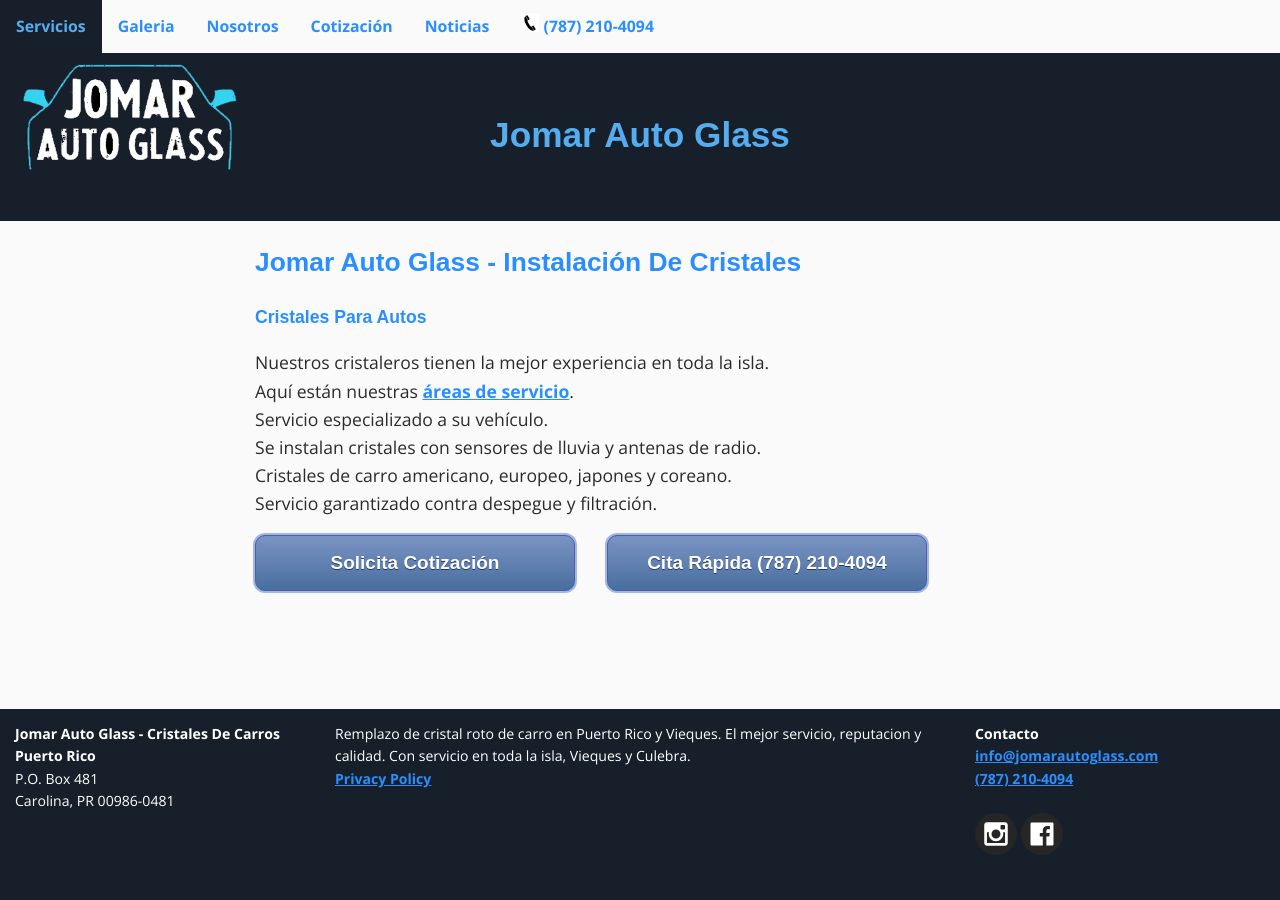
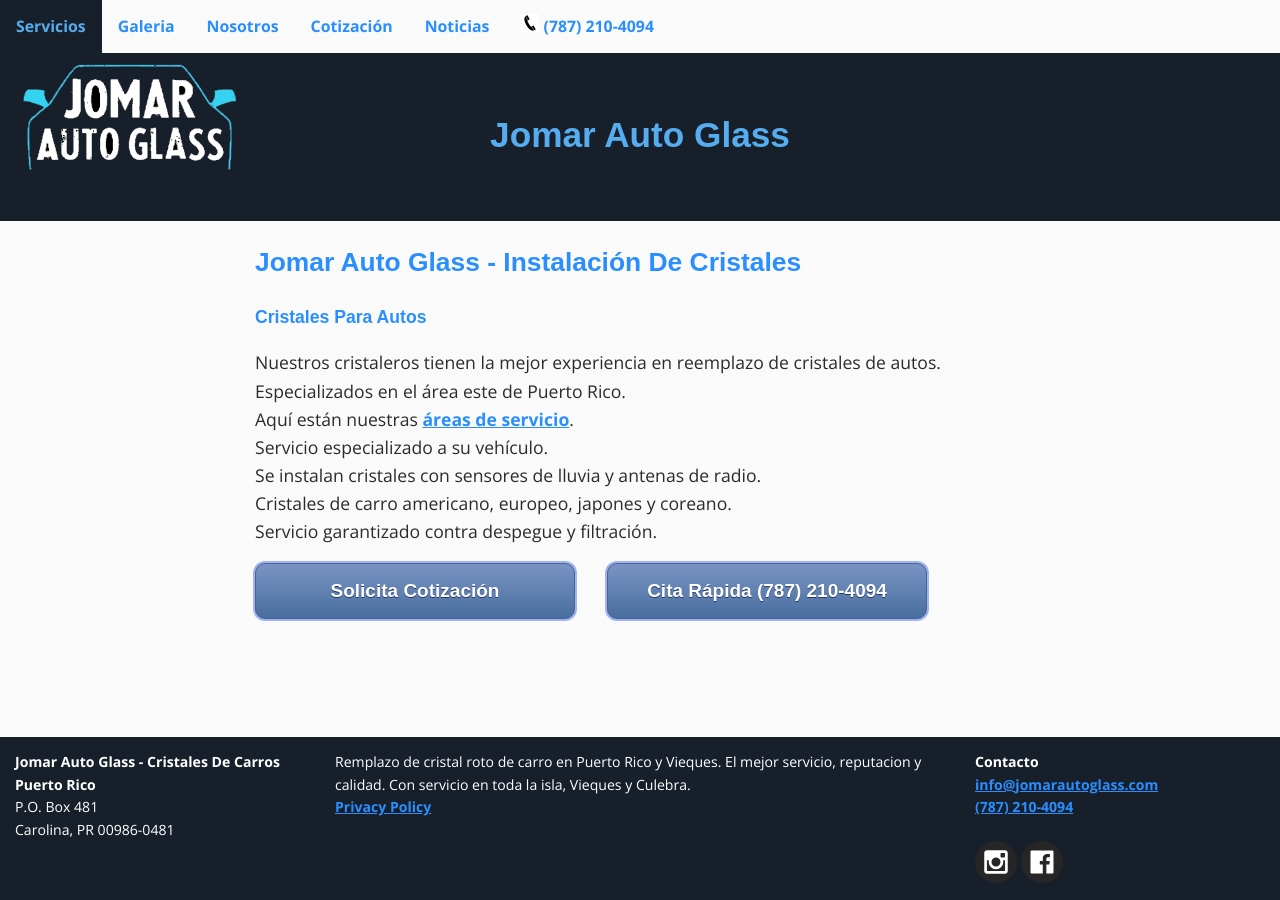
Before and after one commit to mariotalavera/jomarautoglass.com, a Jekyll site: the page built from _pages/015_services_glass_installs.md, in a window 1280 px wide and 900 px high. Built offline with Jekyll 4.4.1, drawn with Linux system fonts in a browser that asks for light colours; some web fonts are replaced.

Commit message:
revising minor text

```diff
--- a/_pages/015_services_glass_installs.md
+++ b/_pages/015_services_glass_installs.md
@@ -8,7 +8,8 @@
 
 <h3>Cristales Para Autos</h3>
 
-Nuestros cristaleros tienen la mejor experiencia en toda la isla.<br/>
+Nuestros cristaleros tienen la mejor experiencia en reemplazo de cristales de autos. <br/>
+Especializados en el área este de Puerto Rico.<br/>
 Aquí están nuestras <a href="{{ site.baseurl }}/news/2018/09/09/servicio-a-domicilio.html#service_areas" title="Areas De Servicio">áreas de servicio</a>. <br/>
 Servicio especializado a su vehículo.<br/>
 Se instalan cristales con sensores de lluvia y antenas de radio.<br/>
```
